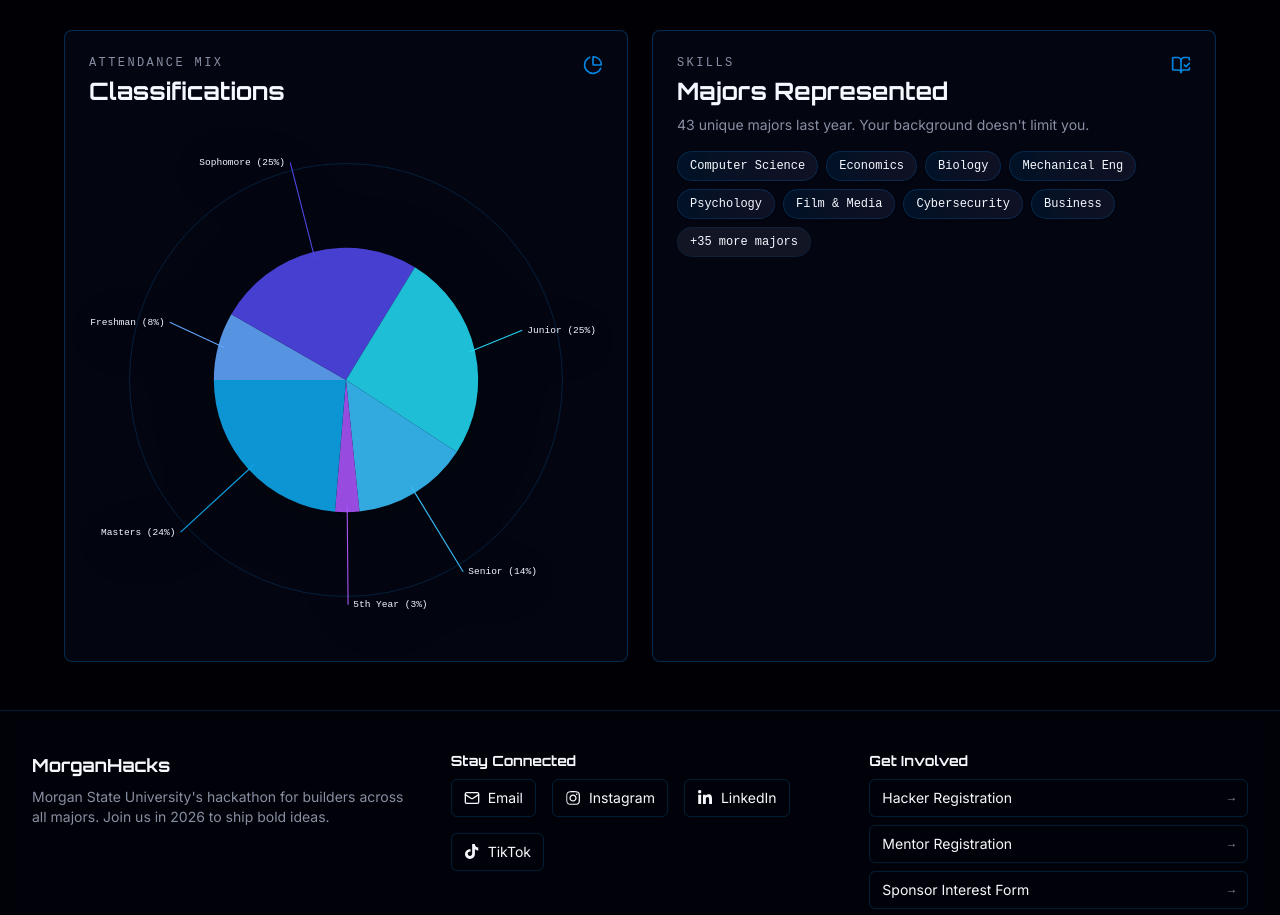
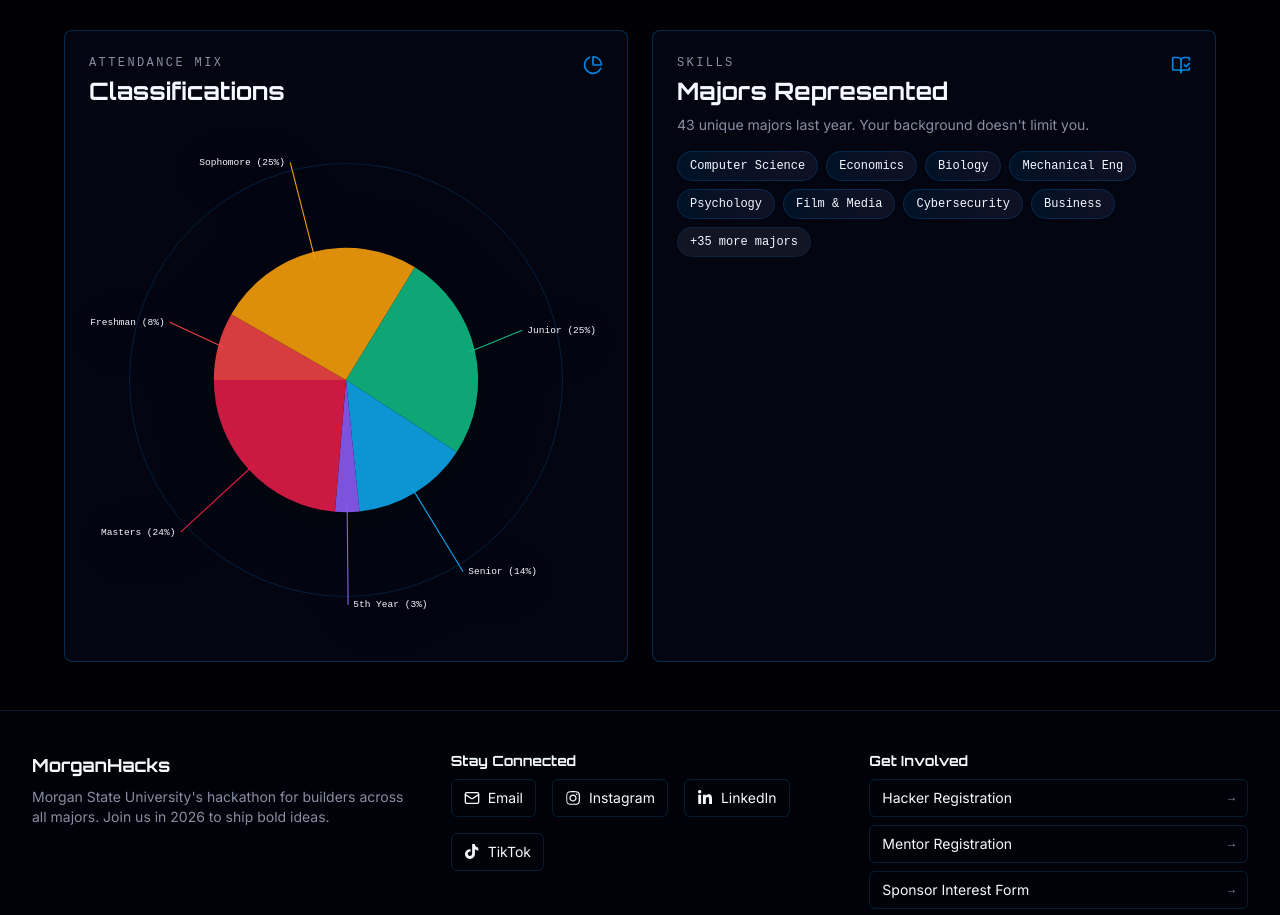
Before and after one commit to MorganHacks/MorganHacks2026, a Next.js app: page /sponsors in a window 1280 px wide. Shown: the part 1552-2467 px from the top of the page. Built offline with nearby package versions, Linux system fonts and the light colour scheme.

Commit message:
change sponsor colors

```diff
--- a/app/page.tsx
+++ b/app/page.tsx
@@ -39,6 +39,7 @@ export default function Home() {
                   <ArrowRight className="ml-2 w-4 h-4 group-hover:translate-x-1 transition-transform" />
                 </Button>
               </Link>
+              <Link href="/timeline">
                 <Button
                   size="lg"
                   variant="outline"
@@ -46,6 +47,7 @@ export default function Home() {
                 >
                   View Schedule
                 </Button>
+              </Link>
             </div>
           </div>
 
--- a/components/analytics-data-tower.tsx
+++ b/components/analytics-data-tower.tsx
@@ -26,12 +26,12 @@ const stats: Metric[] = [
 ]
 
 const classificationMix: Slice[] = [
-  { label: "Freshman", value: 14, color: "#60a5fa" },
-  { label: "Sophomore", value: 43, color: "#4f46e5" },
-  { label: "Junior", value: 43, color: "#22d3ee" },
-  { label: "Senior", value: 24, color: "#38bdf8" },
-  { label: "5th Year", value: 5, color: "#a855f7" },
-  { label: "Masters", value: 40, color: "#0ea5e9" },
+  { label: "Freshman", value: 14, color: "#ef4444" }, // red
+  { label: "Sophomore", value: 43, color: "#f59e0b" }, // amber
+  { label: "Junior", value: 43, color: "#10b981" }, // emerald
+  { label: "Senior", value: 24, color: "#0ea5e9" }, // sky
+  { label: "5th Year", value: 5, color: "#8b5cf6" }, // violet
+  { label: "Masters", value: 40, color: "#e11d48" }, // rose
 ]
 
 const sampleMajors = [
--- a/components/sponsor-grid.tsx
+++ b/components/sponsor-grid.tsx
@@ -10,6 +10,7 @@ type Sponsor = {
   image?: string
   url?: string
   linkedin?: string
+  gradient?: string
   color?: string
 }
 
@@ -46,7 +47,7 @@ export function SponsorGrid() {
     () =>
       sponsors.map((s, idx) => ({
         ...s,
-        color: gradients[idx % gradients.length],
+        color: s.gradient ?? s.color ?? gradients[idx % gradients.length],
       })),
     [sponsors],
   )
```
Also changed, not shown: public/sponsors.json (+12 -6 lines). Lines whose indentation alone changed are shown as unchanged.
